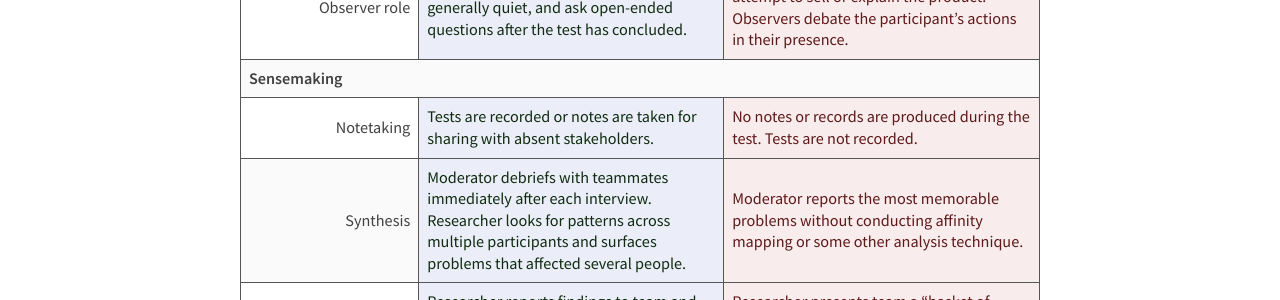
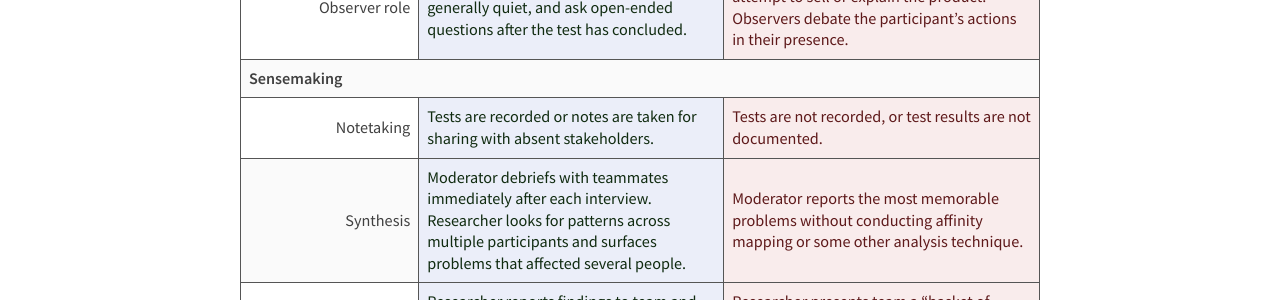
Before and after one commit to 18F/g-research, a Jekyll site: the page built from _pages/usability-heuristics.html, in a window 1280 px wide. Shown: the part 1251-1551 px from the top of the page. Built offline with Jekyll 4.4.1, drawn with Linux system fonts in a browser that asks for light colours.

Commit message:
Phrasing

```diff
--- a/_pages/usability-heuristics.html
+++ b/_pages/usability-heuristics.html
@@ -76,7 +76,7 @@ helpful in planning and assessing usability tests — additions welcome!</p>
       <tr>
         <td class="col-indicator">Notetaking</td>
         <td class="col-good-sign">Tests are recorded or notes are taken for sharing with absent stakeholders.</td>
-        <td class="col-bad-sign">No notes or records are produced during the test. Tests are not recorded.</td>
+        <td class="col-bad-sign">Tests are not recorded, or test results are not documented.</td>
       </tr>
       <tr>
         <td class="col-indicator">Synthesis</td>
```
